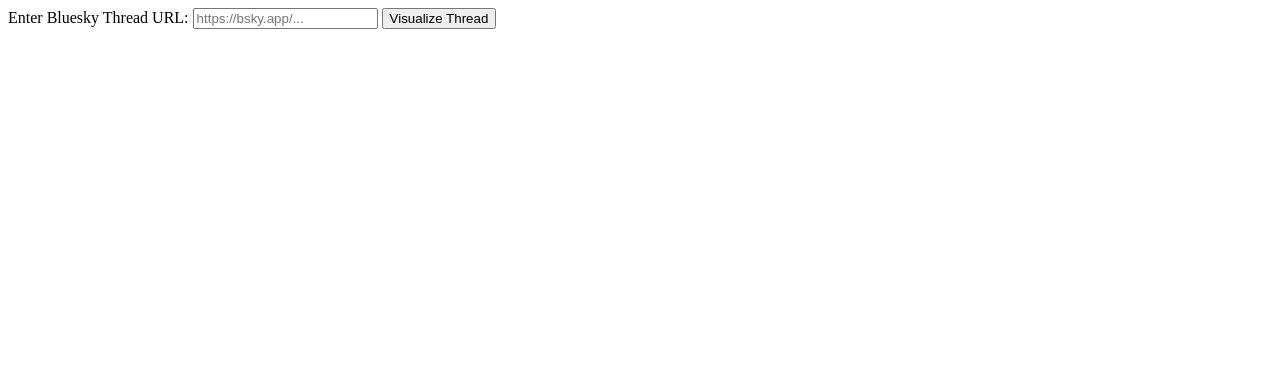
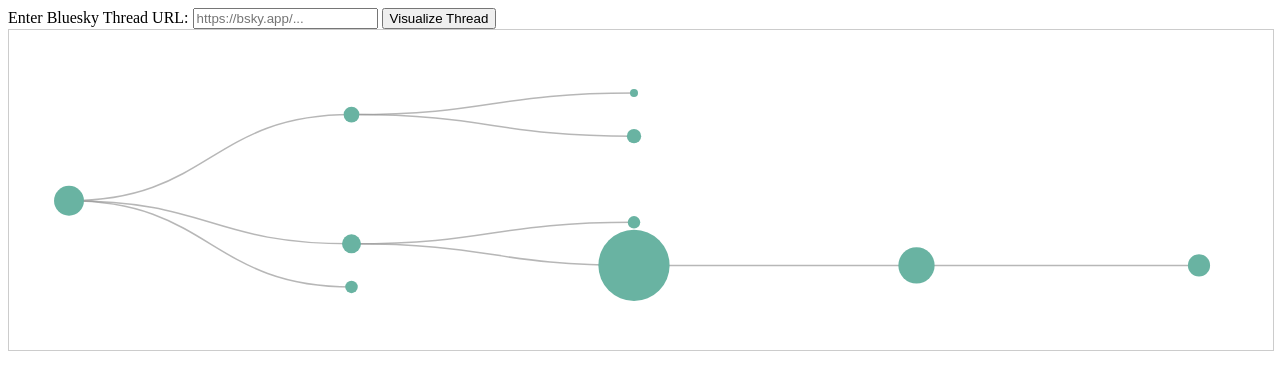
Before and after one commit to achen318/bluesky-thread-viz, a website built with Vite: page frontend/index.html in a window 1280 px wide. Built offline with nearby package versions, Linux system fonts and the light colour scheme.

Commit message:
Demo sample graph

```diff
--- a/frontend/index.html
+++ b/frontend/index.html
@@ -18,7 +18,7 @@
       <button type="submit">Visualize Thread</button>
     </form>
 
-    <div id="viz"></div>
+    <svg id="threadViz"></svg>
     <script type="module" src="/src/main.ts"></script>
   </body>
 </html>
--- a/frontend/src/main.ts
+++ b/frontend/src/main.ts
@@ -1 +1,102 @@
 import './style.css';
+
+import * as d3 from 'd3';
+
+// Create hierarchical layout from data
+const sampleData = {
+  name: 'A',
+  likeCount: 120,
+  children: [
+    {
+      name: 'B',
+      likeCount: 15,
+      children: [
+        { name: 'C', likeCount: 0 },
+        { name: 'D', likeCount: 10 }
+      ]
+    },
+    {
+      name: 'E',
+      likeCount: 30,
+      children: [
+        { name: 'F', likeCount: 5 },
+        {
+          name: 'G',
+          likeCount: 1000,
+          children: [
+            {
+              name: 'H',
+              likeCount: 200,
+              children: [{ name: 'J', likeCount: 50 }]
+            }
+          ]
+        }
+      ]
+    },
+    { name: 'I', likeCount: 5 }
+  ]
+};
+
+// Dimension constants
+const margin = { top: 20, right: 30, bottom: 20, left: 120 };
+const spaceBetweenNodes = 28;
+
+function renderTree() {
+  // Select SVG element
+  const svg = d3.select('#threadViz');
+  if (svg.empty()) return;
+
+  // Create tree hierarchy layout from data and dimensions
+  const root = d3.hierarchy(sampleData);
+  const nodes = root.descendants();
+
+  const svgWidth = window.innerWidth;
+  const treeWidth = svgWidth - margin.left - margin.right;
+
+  const treeHeight = nodes.length * spaceBetweenNodes;
+  const svgHeight = treeHeight + margin.top + margin.bottom;
+
+  const tree = d3.tree().size([treeHeight, treeWidth]);
+  tree(root);
+
+  // Clear previous content and resize SVG
+  svg.selectAll('*').remove();
+  const g = svg
+    .attr('width', svgWidth)
+    .attr('height', svgHeight)
+    .append('g')
+    .attr('transform', `translate(${margin.left / 2},${margin.top})`);
+
+  // Links
+  g.append('g')
+    .attr('fill', 'none')
+    .attr('stroke', '#999')
+    .attr('stroke-opacity', 0.7)
+    .attr('stroke-width', 1.5)
+    .selectAll('path')
+    .data(root.links())
+    .join('path')
+    .attr(
+      'd',
+      d3
+        .linkHorizontal()
+        .x((d) => d.y)
+        .y((d) => d.x)
+    );
+
+  // Nodes
+  const node = g
+    .append('g')
+    .selectAll('g')
+    .data(nodes)
+    .join('g')
+    .attr('transform', (d) => `translate(${d.y},${d.x})`);
+
+  node
+    .append('circle')
+    .attr('fill', '#69b3a2')
+    .attr('r', (d) => Math.max(4, 4 + Math.sqrt(d.data.likeCount)));
+}
+
+renderTree();
+window.addEventListener('resize', renderTree);
--- a/frontend/src/style.css
+++ b/frontend/src/style.css
@@ -0,0 +1,5 @@
+svg {
+  border: 1px solid #ccc;
+  width: 100%;
+  display: block;
+}
```
